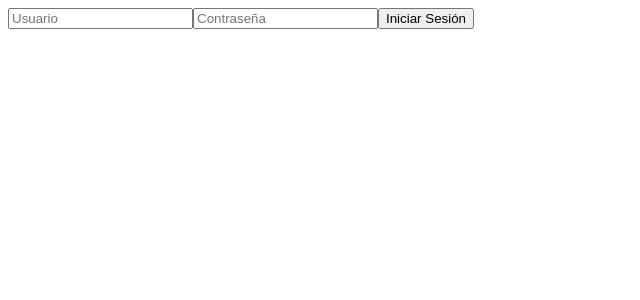
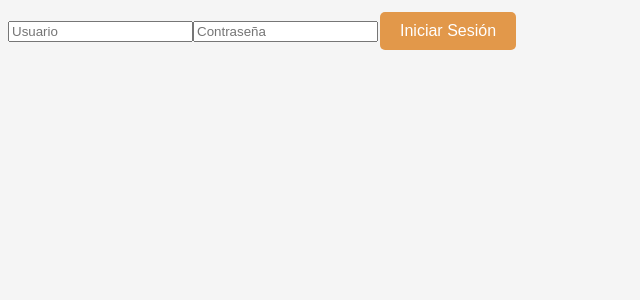
Before and after one commit to mab9913/pinaspot, a React (Create React App) app: page /login in a window 1280 px wide. Shown: the top 300 px of the page, without its empty margins (0-640 px from the left). Built offline with nearby package versions, Linux system fonts and the light colour scheme.

Commit message:
Update Dashboard.css

```diff
--- a/src/styles/Dashboard.css
+++ b/src/styles/Dashboard.css
@@ -1,34 +1,115 @@
-/* Colores base actualizados */
+/* Colores base */
 :root {
-  --color-primario: linear-gradient(45deg, #e2984a, #f2a65a); /* Gradiente para acentos */
-  --color-secundario: #4a90e2; /* Azul para acentos secundarios */
-  --color-fondo: #f5f5f5;
-  --color-texto: #333;
+  --color-primario: #e2984a; /* Naranja para acentos */
+  --color-fondo: #f5f5f5; /* Gris claro para el fondo */
+  --color-texto: #333; /* Gris oscuro para el texto */
+  --color-secundario: #4a90e2; /* Nuevo color azul para acentos secundarios */
 }
 
-/* Transición suave para botones */
+body {
+  background-color: var(--color-fondo);
+  color: var(--color-texto);
+  font-family: 'Open Sans', sans-serif;
+}
+
+.dashboard {
+  padding: 20px;
+  display: flex;
+  flex-direction: column;
+  align-items: center;
+}
+
+.dashboard-header, .table-container, .map-container, #map {
+  width: 100%;
+  box-sizing: border-box;
+}
+
+.dashboard-header {
+  display: flex;
+  justify-content: space-between;
+  align-items: center;
+  padding: 20px;
+  background-color: white;
+  box-shadow: 0 4px 8px rgba(0, 0, 0, 0.05); /* Sombras más suaves */
+  margin-bottom: 20px;
+}
+
+.dashboard-header h1 {
+  margin: 0;
+}
+
+.dashboard-header .logout-button {
+  padding: 10px 20px;
+  background-color: var(--color-primario);
+  color: white;
+  border: none;
+  border-radius: 5px;
+  cursor: pointer;
+  transition: all 0.3s ease; /* Transición suavizada */
+}
+
+.table-container, .map-container {
+  padding: 20px;
+  border-radius: 10px; /* Bordes redondeados para un look más moderno */
+  background: white;
+  box-shadow: 0 4px 8px rgba(0, 0, 0, 0.05); /* Sombras más suaves */
+  margin-bottom: 20px;
+}
+
+table {
+  width: 100%;
+  border-collapse: collapse;
+  margin-bottom: 20px;
+}
+
+th, td {
+  border: 1px solid #eee;
+  padding: 15px;
+  text-align: left;
+}
+
+th {
+  background-color: var(--color-primario);
+  color: white;
+}
+
+tr:nth-child(even) {
+  background-color: #fafafa;
+}
+
+.checkbox-label {
+  display: inline-block;
+  margin-right: 10px;
+}
+
+.checkbox-label input[type="checkbox"] {
+  margin-right: 5px;
+}
+
+/* Botones */
 button {
-  transition: background-color 0.3s ease, color 0.3s ease, border-color 0.3s ease;
+  background-color: var(--color-primario);
+  border: none;
+  color: white;
+  padding: 10px 20px;
+  text-align: center;
+  text-decoration: none;
+  display: inline-block;
+  font-size: 16px;
+  margin: 4px 2px;
+  transition: all 0.3s ease; /* Transición suavizada */
+  cursor: pointer;
+  border-radius: 5px;
 }
 
 button:hover {
-  background-color: var(--color-secundario); /* Cambio de color para el hover */
-  color: white;
-  border: 1px solid transparent; /* Elimina el borde al hacer hover para un look más limpio */
+  background-color: white;
+  color: var(--color-primario);
+  border: 1px solid var(--color-primario);
 }
 
-/* Sombra más suave y profunda */
-.dashboard-header, .table-container, .map-container, #map {
-  box-shadow: 0 4px 6px rgba(0, 0, 0, 0.1);
+#map {
+  height: 300px;
+  border-radius: 10px;
+  box-shadow: 0 4px 8px rgba(0, 0, 0, 0.05); /* Sombras más suaves */
 }
-
-/* Añadir un poco más de espacio entre elementos de la tabla para mejorar la legibilidad */
-th, td {
-  padding: 20px 15px;
-}
-
-/* Estilo más moderno para el encabezado del dashboard */
-.dashboard-header {
-  background-color: var(--color-primario); /* Aplica el gradiente aquí */
-  color: white; /* Cambia el color del texto para contraste */
-}
```
